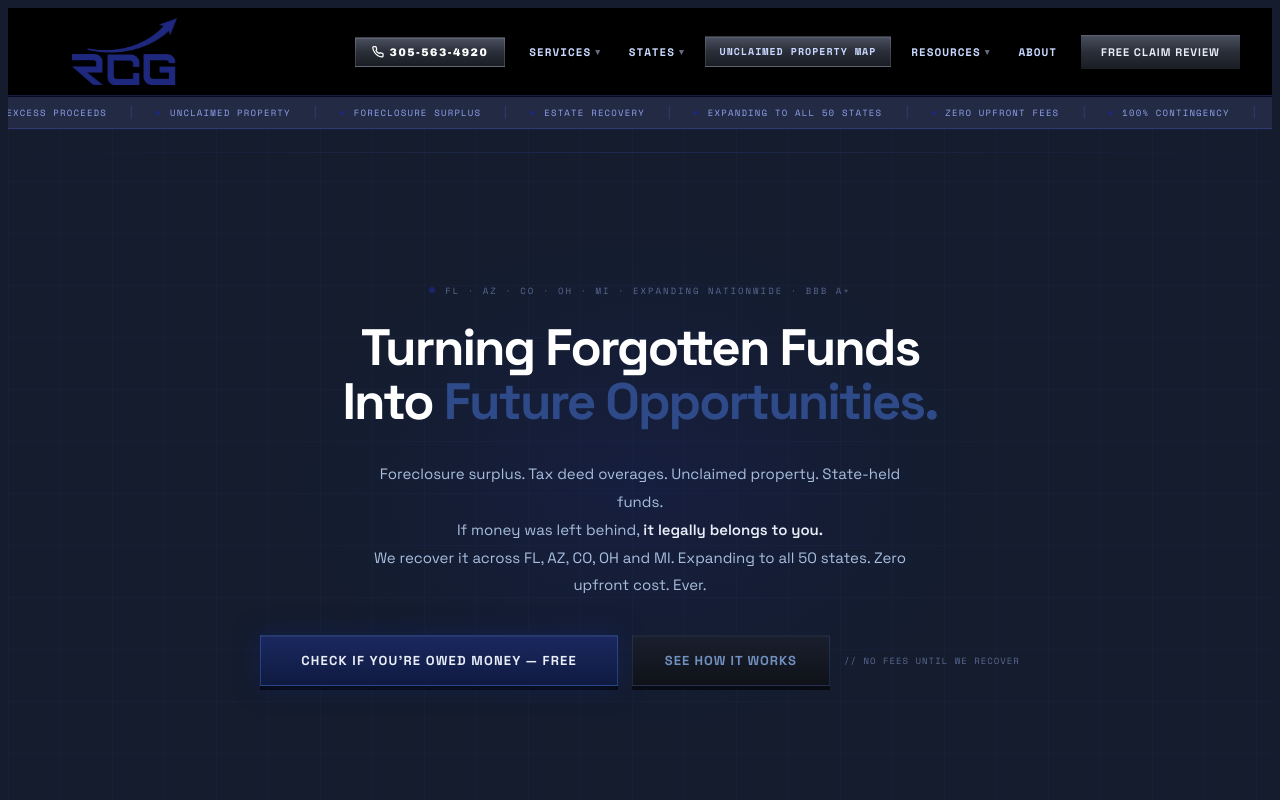
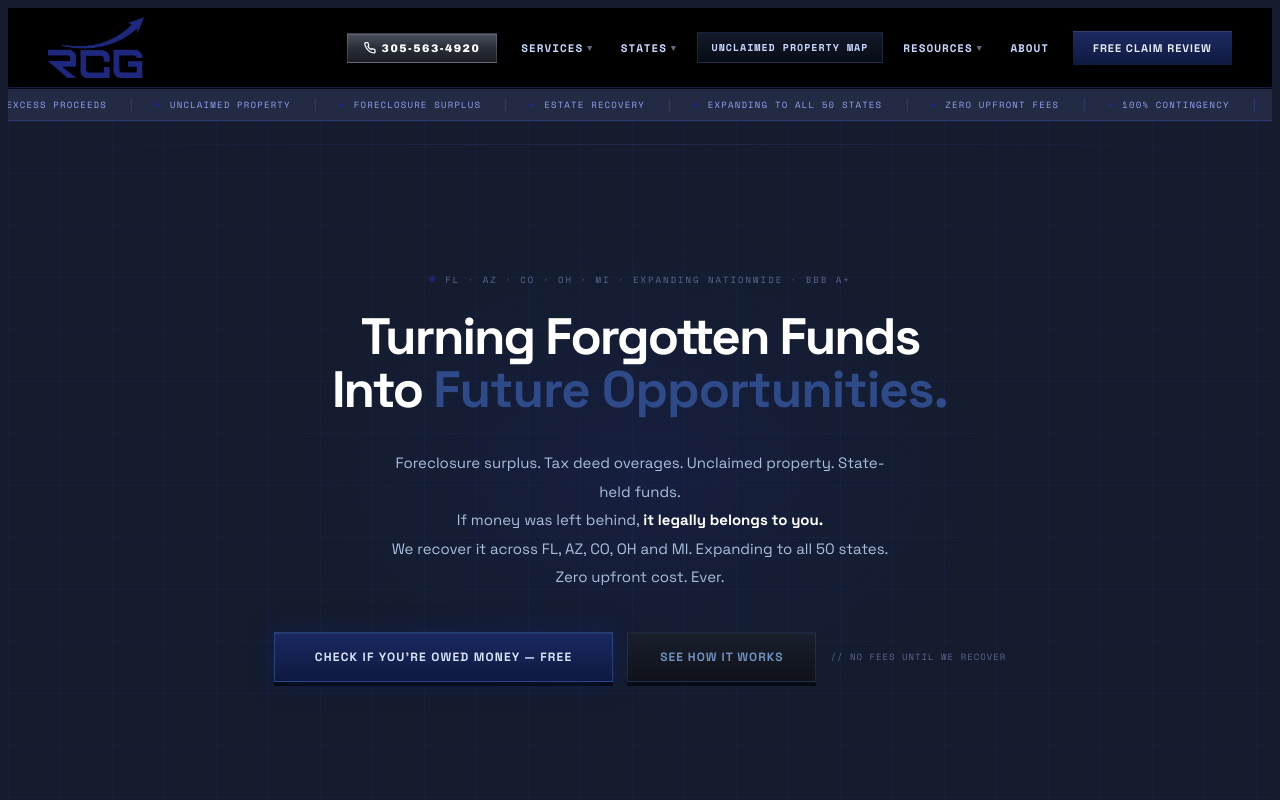
Before and after one commit to ReboundCapitalGroup/rcg-website, a Next.js app: page / in a window 1280 px wide. Shown: the top 800 px of the page. Built offline with nearby package versions, Linux system fonts and the light colour scheme.

Commit message:
Polish v34 - unified button system, copy wrapping, map card

```diff
--- a/src/app/globals.css
+++ b/src/app/globals.css
@@ -112,9 +112,9 @@ nav {
   letter-spacing: 1px;
   text-transform: uppercase;
   padding: 7px 14px;
-  background: linear-gradient(180deg,#4a5060 0%,#2a2e38 50%,#1a1d24 100%);
-  border: 1px solid rgba(255,255,255,0.12);
-  box-shadow: 0 2px 0 rgba(0,0,0,0.4), inset 0 1px 0 rgba(255,255,255,0.08);
+  background: linear-gradient(180deg,#141a28 0%,#080c18 100%);
+  border: 1px solid rgba(74,127,212,0.2);
+  box-shadow: 0 2px 0 rgba(0,0,0,0.5);
   cursor: pointer;
   white-space: nowrap;
   text-decoration: none;
@@ -128,8 +128,8 @@ nav {
 }
 
 .nav-cta {
-  background: linear-gradient(180deg, #4a5060 0%, #2a2e38 50%, #1a1d24 100%);
-  border: 1px solid rgba(255,255,255,0.15);
+  background: linear-gradient(180deg, #1c2b62 0%, #0f1a40 100%);
+  border: 1px solid rgba(74,127,212,0.35);
   color: #e8edf8 !important;
   font-family: 'Space Grotesk', sans-serif;
   font-size: 11px;
@@ -239,53 +239,54 @@ nav {
 .btn-primary {
   display: inline-flex;
   align-items: center;
-  background: linear-gradient(180deg, #4a5060 0%, #2a2e38 50%, #1a1d24 100%);
-  color: #e8edf8;
+  background: linear-gradient(180deg, #1c2b62 0%, #111c45 50%, #0c1530 100%);
+  color: #d8e4ff;
   font-family: 'Space Grotesk', sans-serif;
-  font-size: 13px;
+  font-size: 12px;
   font-weight: 700;
-  letter-spacing: 0.8px;
+  letter-spacing: 1.5px;
   text-transform: uppercase;
-  padding: 16px 34px;
-  border: 1px solid rgba(255,255,255,0.15);
+  padding: 16px 40px;
+  border: 1px solid rgba(74,127,212,0.4);
   cursor: pointer;
   text-decoration: none;
-  box-shadow: 0 4px 0 rgba(0,0,0,0.6), inset 0 1px 0 rgba(255,255,255,0.18), inset 0 -1px 0 rgba(0,0,0,0.3);
+  box-shadow: 0 4px 0 rgba(0,0,0,0.7), inset 0 1px 0 rgba(255,255,255,0.06);
   transition: all 0.15s;
   position: relative;
   top: 0;
 }
 .btn-primary:hover {
-  background: linear-gradient(180deg, #5a6070 0%, #3a3e48 50%, #2a2d36 100%);
+  background: linear-gradient(180deg, #223270 0%, #152255 50%, #0f1a3e 100%);
+  border-color: rgba(74,127,212,0.6);
   top: 2px;
-  box-shadow: 0 2px 0 rgba(0,0,0,0.6), inset 0 1px 0 rgba(255,255,255,0.2);
+  box-shadow: 0 2px 0 rgba(0,0,0,0.7);
   color: #fff;
 }
 
 .btn-secondary {
   display: inline-flex;
   align-items: center;
-  background: linear-gradient(180deg, #3a4050 0%, #20242e 50%, #141820 100%);
-  color: #c8d8ff;
+  background: linear-gradient(180deg, #141a28 0%, #0d1020 50%, #080c18 100%);
+  color: #6888b8;
   font-family: 'Space Grotesk', sans-serif;
-  font-size: 13px;
+  font-size: 12px;
   font-weight: 700;
-  letter-spacing: 0.8px;
+  letter-spacing: 1.5px;
   text-transform: uppercase;
-  padding: 16px 30px;
-  border: 1px solid rgba(255,255,255,0.1);
+  padding: 16px 32px;
+  border: 1px solid rgba(74,127,212,0.18);
   cursor: pointer;
   text-decoration: none;
   transition: all 0.15s;
-  box-shadow: 0 4px 0 rgba(0,0,0,0.5), inset 0 1px 0 rgba(255,255,255,0.1);
+  box-shadow: 0 4px 0 rgba(0,0,0,0.6), inset 0 1px 0 rgba(255,255,255,0.03);
   position: relative;
   top: 0;
 }
 .btn-secondary:hover {
-  background: linear-gradient(180deg, #4a5060 0%, #2a2e38 50%, #1a1d24 100%);
-  color: #fff;
+  border-color: rgba(74,127,212,0.35);
+  color: #a0b8e0;
   top: 2px;
-  box-shadow: 0 2px 0 rgba(0,0,0,0.5);
+  box-shadow: 0 2px 0 rgba(0,0,0,0.6);
 }
 
 /* SECTION TAG */
--- a/src/app/map/page.tsx
+++ b/src/app/map/page.tsx
@@ -60,15 +60,15 @@ export default function MapPage() {
               Your Money Is Out There.
             </h1>
 
-            <p style={{ fontSize: '15px', color: '#a0b8d8', lineHeight: 1.85, maxWidth: '520px', margin: '0 auto 14px' }}>
+            <p style={{ fontSize: '15px', color: '#a0b8d8', lineHeight: 1.85, maxWidth: '480px', margin: '0 auto 14px' }}>
               Banks, insurers, courts, and employers report billions in unclaimed funds to state governments every year. Most people never know it exists.
             </p>
-            <p style={{ fontFamily: "'Space Mono',monospace", fontSize: '11px', color: '#4a5f94', marginBottom: '32px', letterSpacing: '0.5px' }}>
+            <p style={{ fontFamily: "'Space Mono',monospace", fontSize: '10px', color: '#3a4f72', marginBottom: '36px', letterSpacing: '1px' }}>
               Hover any state to see what's being held. Click to start a recovery.
             </p>
 
             {/* COUNTER */}
-            <div style={{ display: 'inline-block', background: 'linear-gradient(135deg,rgba(20,30,80,0.25) 0%,rgba(10,15,35,0.4) 100%)', border: '1px solid rgba(74,127,212,0.3)', padding: '28px 56px', boxShadow: '0 0 60px rgba(20,35,100,0.2), 0 8px 32px rgba(0,0,0,0.4), inset 0 1px 0 rgba(255,255,255,0.06)', minWidth:'420px' }}>
+            <div style={{ display: 'inline-block', background: 'linear-gradient(180deg,rgba(18,28,70,0.3) 0%,rgba(8,12,28,0.5) 100%)', border: '1px solid rgba(74,127,212,0.25)', borderTop: '2px solid rgba(74,127,212,0.5)', padding: '32px 64px', boxShadow: '0 0 80px rgba(15,25,80,0.25), 0 12px 40px rgba(0,0,0,0.5), inset 0 1px 0 rgba(255,255,255,0.04)', minWidth: '440px' }}>
               <div style={{ fontFamily: "'Space Mono',monospace", fontSize: '8px', letterSpacing: '3px', textTransform: 'uppercase', color: '#3a4f7a', marginBottom: '12px' }}>
                 Estimated Unclaimed Property — U.S. States
               </div>
@@ -86,7 +86,7 @@ export default function MapPage() {
         </div>
 
         {/* STATS BAR */}
-        <div style={{ borderBottom: '1px solid rgba(74,95,212,0.12)' }}>
+        <div style={{ borderBottom: '1px solid rgba(255,255,255,0.04)' }}>
           <div style={{ maxWidth: '960px', margin: '0 auto', display: 'grid', gridTemplateColumns: 'repeat(4,1fr)' }}>
             {[
               { val: '50', label: 'Expanding to All 50 States', blue: false },
@@ -94,7 +94,7 @@ export default function MapPage() {
               { val: '30d', label: 'Avg. Claim Turnaround', blue: false },
               { val: '$0', label: 'Upfront Cost — Ever', blue: false },
             ].map((s, i) => (
-              <div key={i} style={{ padding: '22px 28px', borderRight: i < 3 ? '1px solid rgba(74,95,212,0.12)' : 'none', textAlign: 'center' }}>
+              <div key={i} style={{ padding: '24px 32px', borderRight: i < 3 ? '1px solid rgba(74,95,212,0.12)' : 'none', textAlign: 'center' }}>
                 <div style={{ fontFamily: "'Space Grotesk',sans-serif", fontWeight: 700, fontSize: '30px', color: s.blue ? '#4a7fd4' : '#c8d8f0', letterSpacing: '-1.5px', lineHeight: 1 }}>
                   {s.val}
                 </div>
--- a/src/app/page.tsx
+++ b/src/app/page.tsx
@@ -67,13 +67,13 @@ export default function Home() {
           <h1 style={{ fontFamily:"'Space Grotesk',sans-serif", fontWeight:700, fontSize:'clamp(32px,4vw,60px)', lineHeight:1.05, color:'#fff', letterSpacing:'-2px', margin:'0 0 32px' }}>
             Turning <span style={{ color:'#ffffff' }}>Forgotten Funds</span>
             <br />
-            Into <span style={{ color:'#2e4a88' }}>Future Opportunities.</span>
+            Into <span style={{ color:'#2e4a88', letterSpacing:'-1px' }}>Future Opportunities.</span>
           </h1>
 
           {/* Subtext — 3 clean lines matching notepad layout */}
-          <p style={{ fontSize:'15px', color:'#a8bedd', lineHeight:1.85, maxWidth:'560px', margin:'0 auto 36px', fontWeight:400, textAlign:'center' }}>
+          <p style={{ fontSize:'15px', color:'#a8bedd', lineHeight:1.9, maxWidth:'520px', margin:'0 auto 40px', fontWeight:400, textAlign:'center' }}>
             Foreclosure surplus. Tax deed overages. Unclaimed property. State-held funds.<br />
-            If money was left behind, <strong style={{ color:'#e8edf8', fontWeight:600 }}>it legally belongs to you.</strong><br />
+            If money was left behind, <strong style={{ color:'#ffffff', fontWeight:700 }}>it legally belongs to you.</strong><br />
             We recover it across FL, AZ, CO, OH and MI. Expanding to all 50 states. Zero upfront cost. Ever.
           </p>
 
--- a/src/components/Nav.tsx
+++ b/src/components/Nav.tsx
@@ -23,12 +23,12 @@ function DDLabel({ children, mt }: { children: React.ReactNode; mt?: boolean })
 
 export default function Nav() {
   return (
-    <header style={{ background: '#000', position: 'sticky', top: 0, zIndex: 100, borderBottom: '1px solid rgba(30,40,127,0.25)' }}>
-      <nav style={{ height: '88px', background: '#000', display: 'flex', alignItems: 'center', justifyContent: 'space-between', padding: '0 32px' }}>
+    <header style={{ background: '#000', position: 'sticky', top: 0, zIndex: 100, borderBottom: '1px solid rgba(30,40,127,0.18)' }}>
+      <nav style={{ height: '80px', background: '#000', display: 'flex', alignItems: 'center', justifyContent: 'space-between', padding: '0 40px' }}>
 
         {/* LOGO */}
-        <Link href="/" style={{ display: 'flex', alignItems: 'center', textDecoration: 'none', flexShrink: 0, marginLeft: '32px' }}>
-          <Image src="/rcg-logo.png" alt="Rebound Capital Group" width={150} height={90} style={{ height: '68px', width: 'auto', objectFit: 'contain' }} priority />
+        <Link href="/" style={{ display: 'flex', alignItems: 'center', textDecoration: 'none', flexShrink: 0 }}>
+          <Image src="/rcg-logo.png" alt="Rebound Capital Group" width={150} height={90} style={{ height: '62px', width: 'auto', objectFit: 'contain' }} priority />
         </Link>
 
         {/* NAV */}
```
